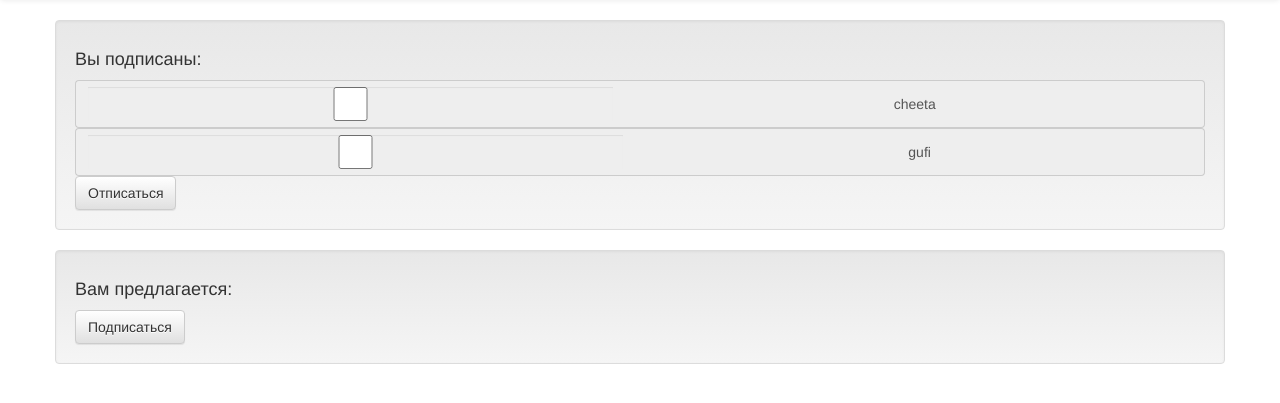
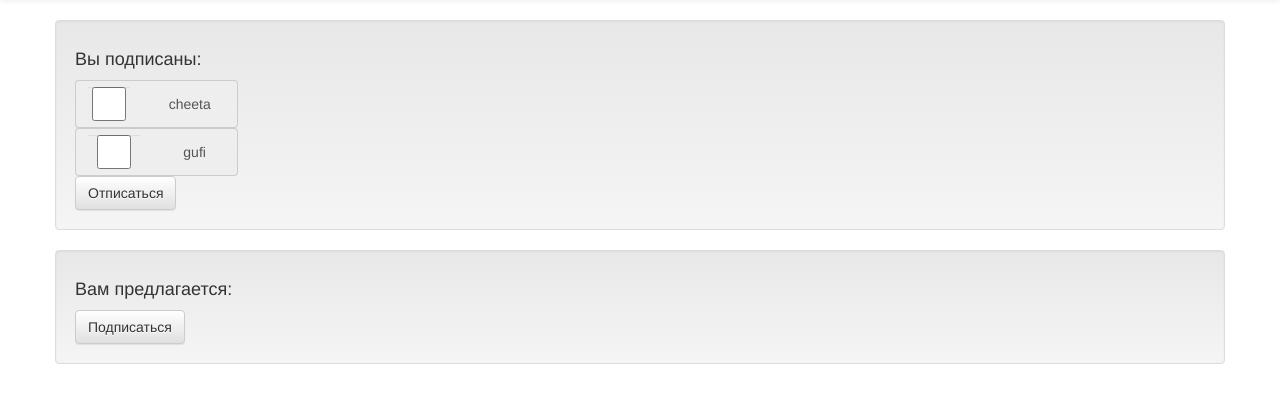
Before and after one commit to sergnov/testblog, a Django app: page /settings/ in a window 1280 px wide. Shown: the part 52-455 px from the top of the page. Run offline with Django 3.2, Linux system fonts and the light colour scheme; a user stored in the database is signed in; data comes from the database, SQL or seed files in the repository; both versions use the stored data as it was after the commit; some libraries are stand-ins or nearby versions.

Commit message:
Поправил верстку в шаблоне settings.

```diff
--- a/templates/testblogapp/settings.html
+++ b/templates/testblogapp/settings.html
@@ -12,6 +12,8 @@
 <div class="container">
     <div class="row">
         <div class="well">
+            <div class="row">
+                <div class="col-lg-2">
                 <h4>Вы подписаны:</h4>
                 <form action="./../unsubscribe/" method="POST">
                     {% csrf_token %}
@@ -25,6 +27,8 @@
                     {% endfor %}
                     <button type="submit" class="btn btn-default" value="Send">Отписаться</button>
                 </form>
+                </div>
+            </div>
         </div>
         <div class="well">
             <div class="row">
```
Also changed, not shown: db.sqlite3. Lines whose indentation alone changed are shown as unchanged.
